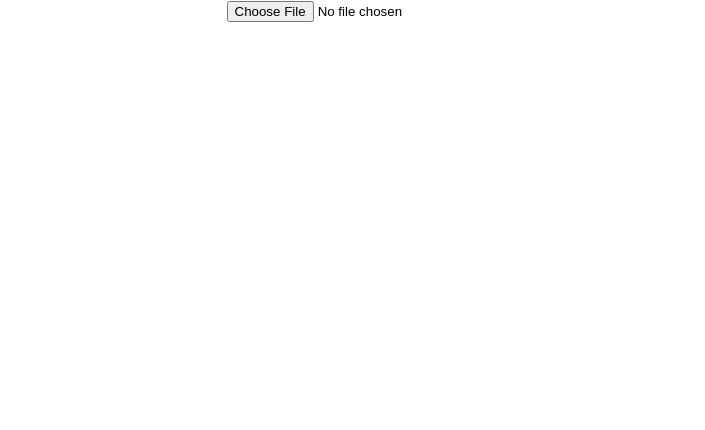
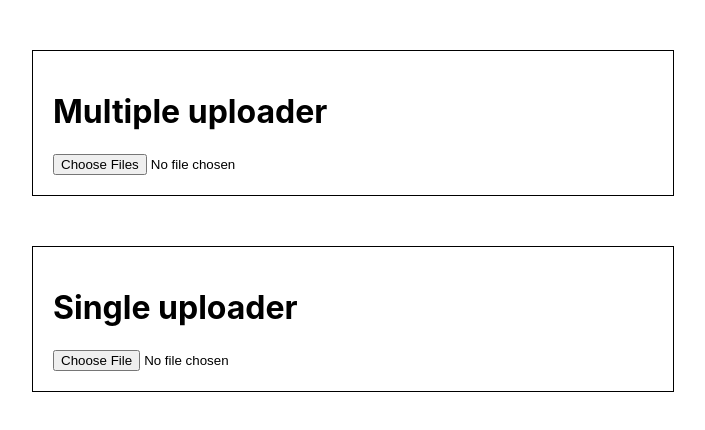
Before and after one commit to kitsoRik/react-file-uploader-project, a React (Create React App) app: page / in a window 1280 px wide. Shown: the top 430 px of the page, without its empty margins (287-992 px from the left). Built offline with nearby package versions, Linux system fonts and the light colour scheme.

Commit message:
Add Wrapper

```diff
--- a/src/App.css
+++ b/src/App.css
@@ -1,38 +1,16 @@
 .App {
-  text-align: center;
+  display: flex;
+  flex-direction: column;
+  justify-content: center;
+  align-items: center;
 }
 
-.App-logo {
-  height: 40vmin;
-  pointer-events: none;
+.Wrapper {
+  margin-top: 50px;
+  padding: 20px;
+
+  width: 100%;
+  max-width: 600px;
+
+  border: 1px solid black;
 }
-
-@media (prefers-reduced-motion: no-preference) {
-  .App-logo {
-    animation: App-logo-spin infinite 20s linear;
-  }
-}
-
-.App-header {
-  background-color: #282c34;
-  min-height: 100vh;
-  display: flex;
-  flex-direction: column;
-  align-items: center;
-  justify-content: center;
-  font-size: calc(10px + 2vmin);
-  color: white;
-}
-
-.App-link {
-  color: #61dafb;
-}
-
-@keyframes App-logo-spin {
-  from {
-    transform: rotate(0deg);
-  }
-  to {
-    transform: rotate(360deg);
-  }
-}
--- a/src/App.tsx
+++ b/src/App.tsx
@@ -1,10 +1,18 @@
 import "./App.css";
+import MultipleUploader from "./components/MultipleUploader";
 import SingleUploader from "./components/SingleUploader";
 
 function App() {
   return (
     <div className="App">
-      <SingleUploader />
+      <div className="Wrapper">
+        <h1>Multiple uploader</h1>
+        <MultipleUploader />
+      </div>
+      <div className="Wrapper">
+        <h1>Single uploader</h1>
+        <SingleUploader />
+      </div>
     </div>
   );
 }
```
